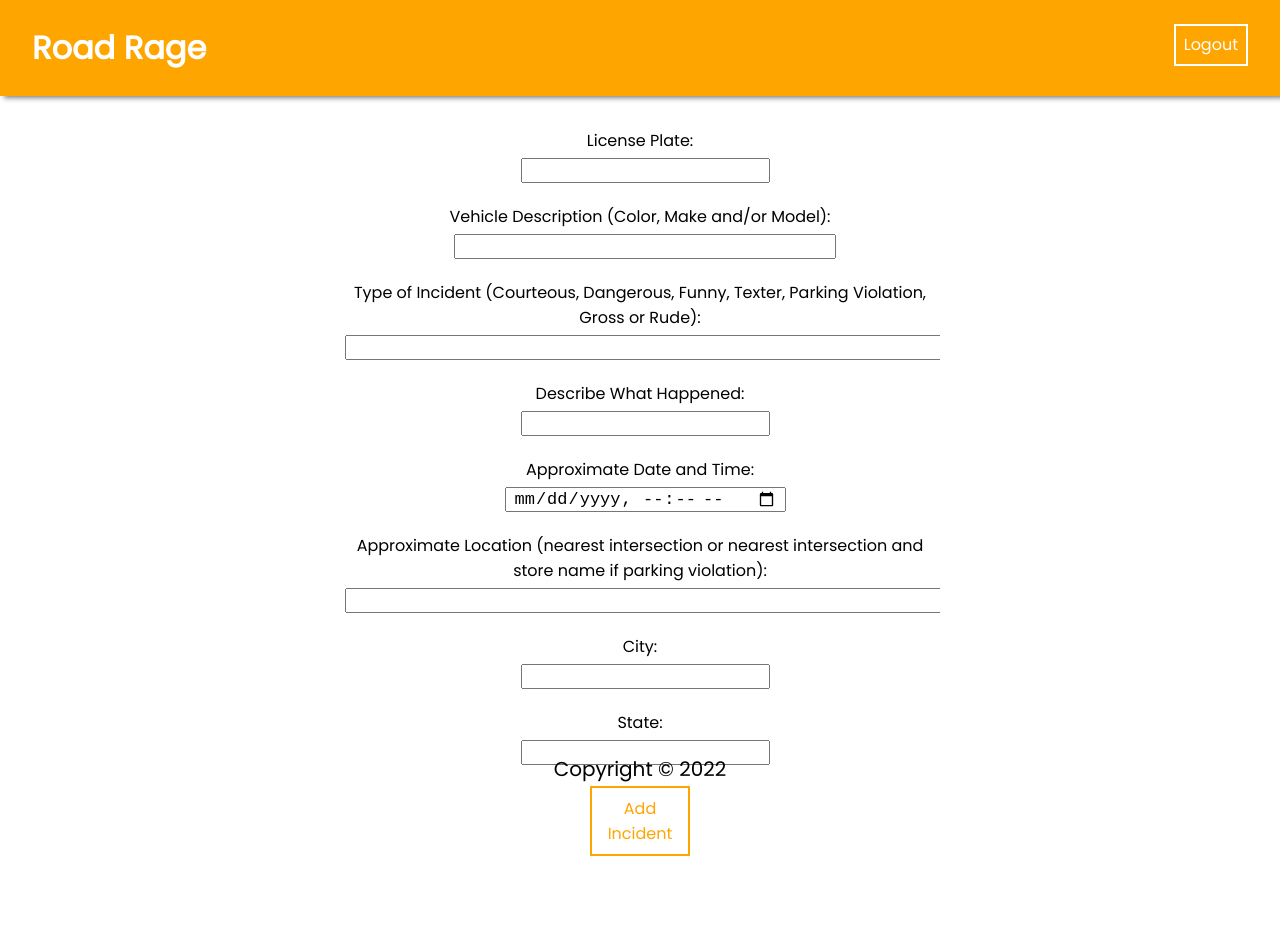
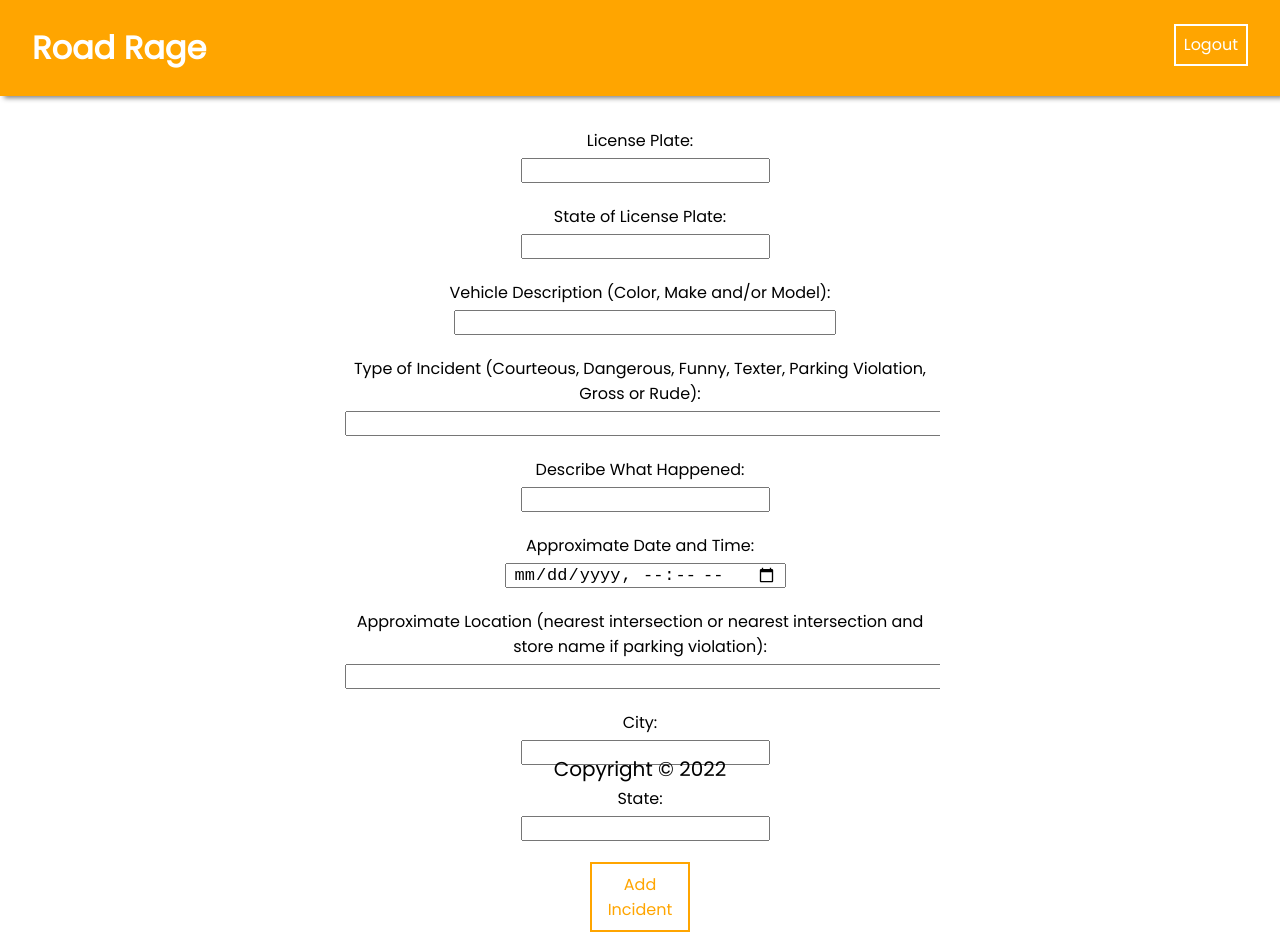
Before and after one commit to claasy/Road_Rage_API_Backend, a React (Create React App) app in the folder frontend/: page /addincident in a window 1280 px wide. Before the commit the page ends 856 px from the top, so only its background shows below. Built offline with nearby package versions, Linux system fonts and the light colour scheme; no server answers; sample sign-in values are in the browser's storage.

Commit message:
Added a State of License Plate Field to both the AddNewIncident page and the AddVehiclePage.

```diff
--- a/frontend/src/pages/AddNewIncident/AddNewIncident.jsx
+++ b/frontend/src/pages/AddNewIncident/AddNewIncident.jsx
@@ -7,7 +7,7 @@ import useCustomForm from "../../hooks/useCustomForm"
 
 
 let initialValues = {
-    license_plate: "",
+    plate: "",
     vehicle_description: "",
     incident_type: "",
     incident_description: "",
@@ -47,8 +47,17 @@ const AddIncidentPage = () => {
               License Plate:{" "}
               <input
                 type="text"
-                name="license_plate"
-                value={formData.license_plate}
+                name="plate"
+                value={formData.plate}
+                onChange={handleInputChange}
+              />
+            </label>
+            <label>
+              State of License Plate:{" "}
+              <input
+                type="text"
+                name="plate_state"
+                value={formData.plate_state}
                 onChange={handleInputChange}
               />
             </label>
--- a/frontend/src/pages/AddVehiclePage/AddVehiclePage.jsx
+++ b/frontend/src/pages/AddVehiclePage/AddVehiclePage.jsx
@@ -8,6 +8,7 @@ import useCustomForm from "../../hooks/useCustomForm"
 
 let initialValues = {
     plate: "",
+    plate_state: "",
     make: "",
     model: "",
     color:"",
@@ -40,6 +41,15 @@ const AddVehiclePage = () => {
                 type="text"
                 name="plate"
                 value={formData.plate}
+                onChange={handleInputChange}
+              />
+            </label>
+            <label>
+              State of Plate:{" "}
+              <input
+                type="text"
+                name="plate_state"
+                value={formData.plate_state}
                 onChange={handleInputChange}
               />
             </label>
--- a/frontend/src/pages/HomePage/HomePage.js
+++ b/frontend/src/pages/HomePage/HomePage.js
@@ -22,7 +22,7 @@ const HomePage = (props) => {
         <Link to="/addincident">Add Incident!</Link>
       </div>
       <div className="container">
-      <Link to="/DriverIncidents/:plate/">Search Driver Incidents</Link>
+      <Link to="/DriverIncidents/:plate/">Search By Plate</Link>
        {/* {cars &&
           cars.map((car) => (
             <p key={car.id}>
```
Also changed, not shown: 1 other file (tests, documents, lock files or other folders).
